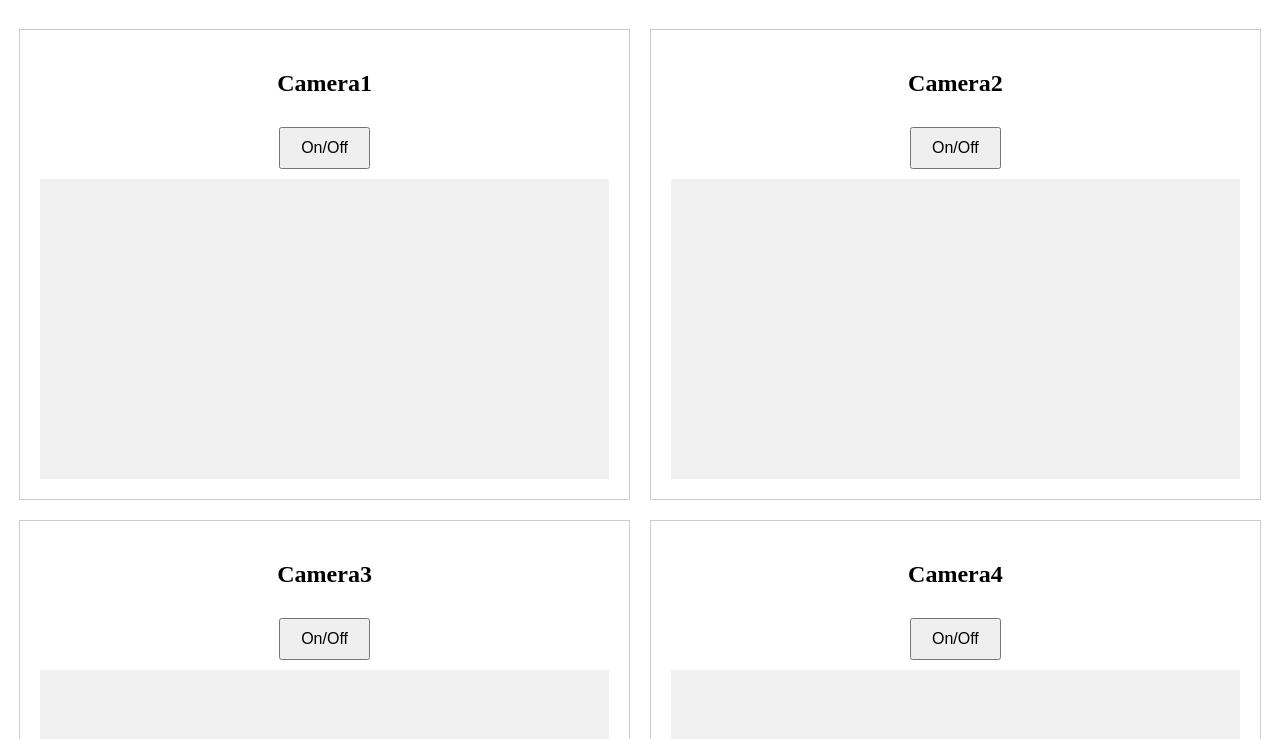
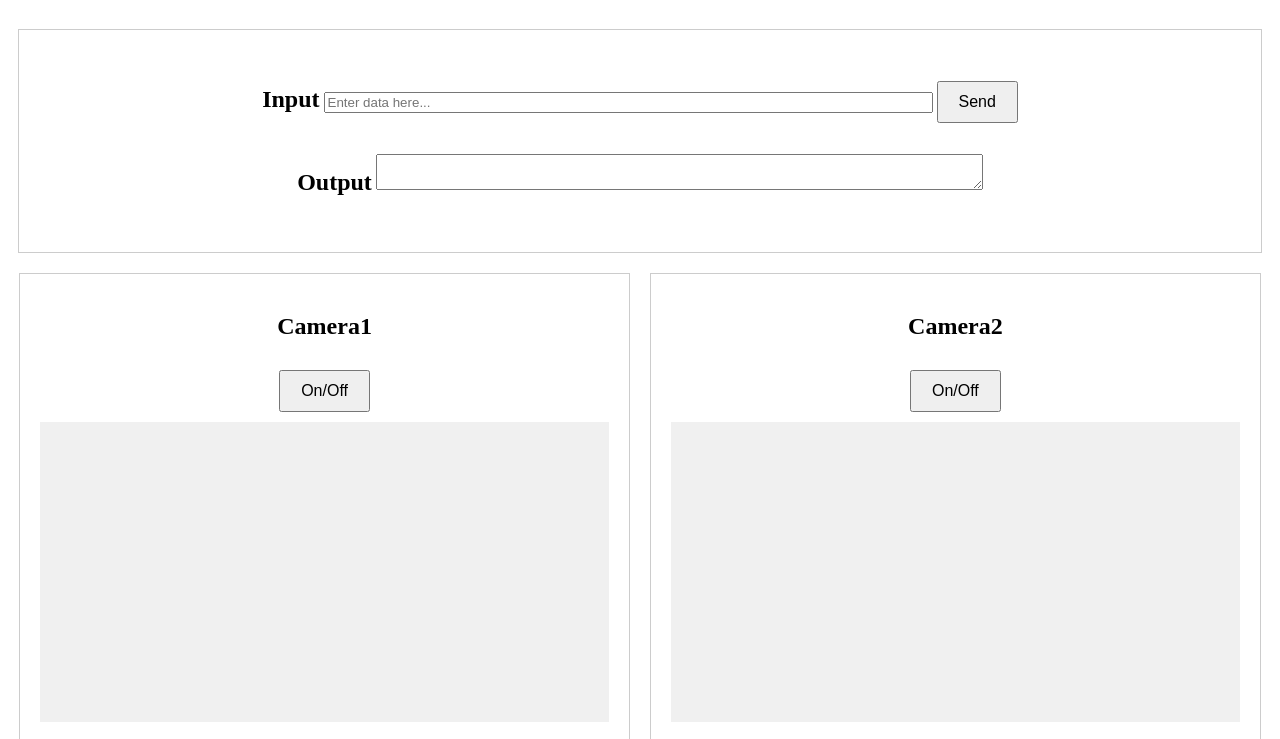
Before and after one commit to shalex88/nginx-example, a plain HTML site: page www/html/index.html in a window 1280 px wide. Shown: the part 61-800 px from the top of the page. Drawn offline with Linux system fonts and the light colour scheme.

Commit message:
Add input/output block to index.html

```diff
--- a/www/html/index.html
+++ b/www/html/index.html
@@ -20,6 +20,13 @@
             text-align: center;
             width: 45%;
         }
+        .io-block {
+            border: 1px solid #ccc;
+            padding: 20px;
+            margin: 10px;
+            text-align: center;
+            width: 100%;
+        }
         .video-stream {
             width: 100%;
             height: 300px;
@@ -37,6 +44,17 @@
     <h1>Project</h1>
 
     <div class="container">
+        <div class="io-block">
+            <p>
+                <h2 style="display: inline-block;">Input</h2>
+                <input type="text" id="inputData" placeholder="Enter data here..." style="width: 50%;">
+                <button onclick="sendData()">Send</button>
+            </p>
+            <p>
+                <h2 style="display: inline-block;">Output</h2>
+                <textarea id="outputData" readonly style="width: 50%;"></textarea>
+            </p>
+        </div>
         <div class="camera-block">
             <h2>Camera1</h2>
             <button onclick="toggleStream(this)">On/Off</button>
```
